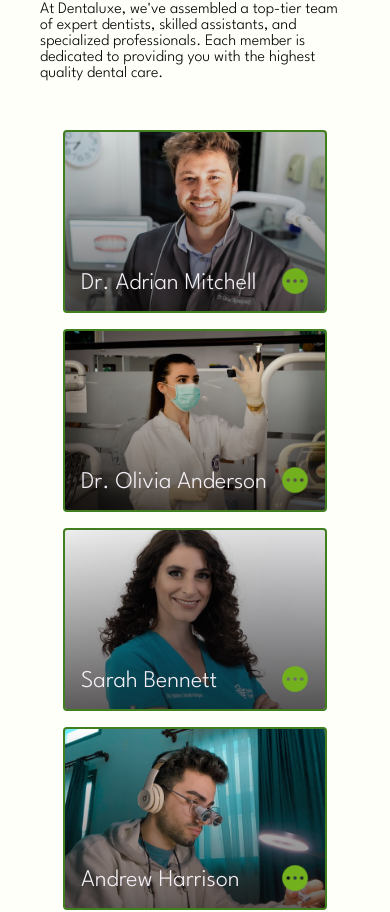
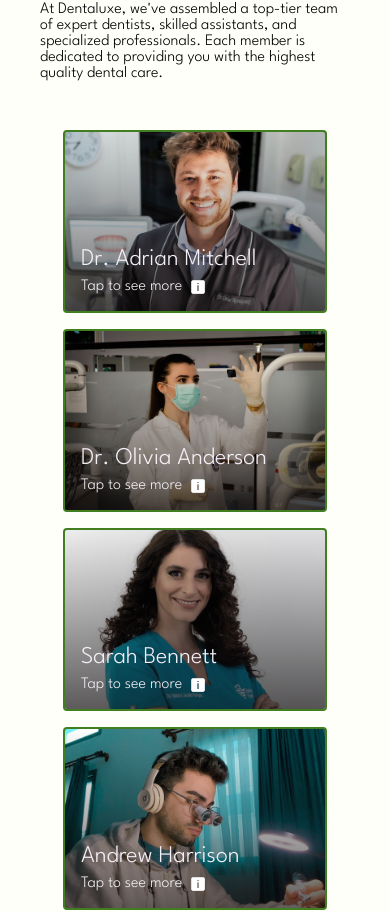
Before and after one commit to MTimo27/healthcare, a React (Vite) app: page / in a window 390 px wide. Shown: the part 3056-3968 px from the top of the page. Built offline with nearby package versions, Linux system fonts and the light colour scheme.

Commit message:
tap to see more icon

```diff
--- a/src/pages/Home/Team/TeamCard/index.tsx
+++ b/src/pages/Home/Team/TeamCard/index.tsx
@@ -1,6 +1,6 @@
 import { useState } from 'react';
 import useIsMobile from '@/hooks/useIsMobile';
-import dotsIcon from '../../../../assets/icons/green/dots.png';
+import infoIcon from '../../../../assets/icons/white/info.png';
 import TeamDialog from '../TeamDialog';
 interface TeamCardProps {
   src: string;
@@ -34,7 +34,7 @@ const TeamCard: React.FC<TeamCardProps> = ({
         style={{ WebkitTapHighlightColor: 'transparent' }}
       >
         <div
-          className="w-[264px] h-[183px] lg:min-w-[472px] lg:h-[373px] p-6 rounded-sm lg:rounded-none border-2 lg:border-none border-secondary relative overflow-hidden bg-cover bg-no-repeat bg-center"
+          className="w-[264px] min-h-[183px] lg:min-w-[472px] lg:h-[373px] p-6 rounded-sm lg:rounded-none border-2 lg:border-none border-secondary relative overflow-hidden bg-cover bg-no-repeat bg-center"
           style={{
             backgroundImage: `url(${src})`,
           }}
@@ -46,15 +46,20 @@ const TeamCard: React.FC<TeamCardProps> = ({
                 'linear-gradient(0deg, rgba(13, 10, 11, 0.65) 0%, rgba(13, 10, 11, 0.00) 100%)',
             }}
           >
-            <div className="h-full flex items-end justify-between lg:hidden">
+            <div className="h-full flex flex-col justify-end lg:hidden">
               <h2 className="text-2xl font-light text-primary-foreground leading-none">
                 {title}
               </h2>
-              <img
-                className="w-7 h-7"
-                src={dotsIcon}
-                alt="Icon"
-              />
+              <div className="flex flex-row items-center gap-2 mt-2">
+                <p className="font-light text-primary-foreground leading-none">
+                  Tap to see more
+                </p>
+                <img
+                  className="w-4 h-4"
+                  src={infoIcon}
+                  alt="Icon"
+                />
+              </div>
             </div>
           </div>
         </div>
```
Also changed, not shown: src/assets/icons/white/arrow.png (added), src/assets/icons/white/info.png (added).
